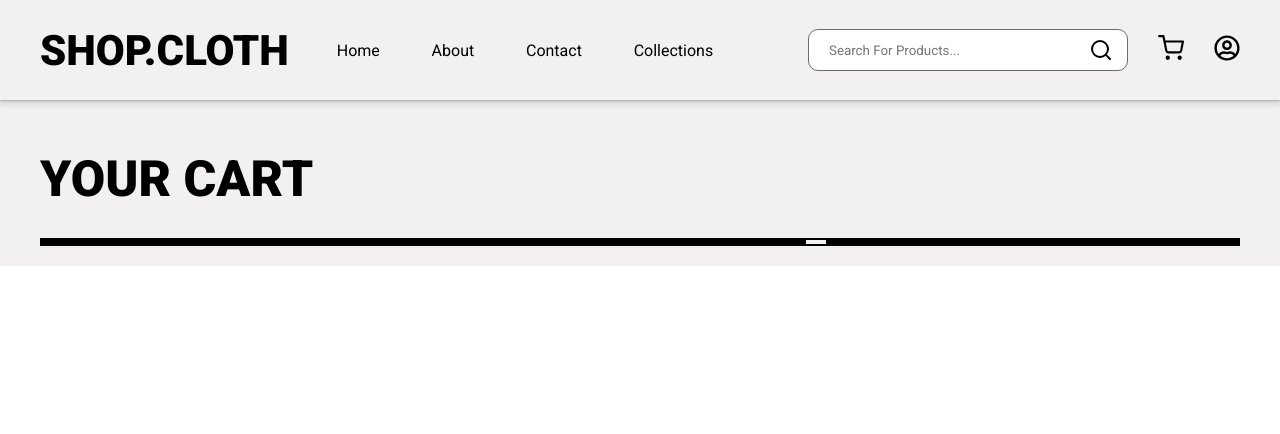
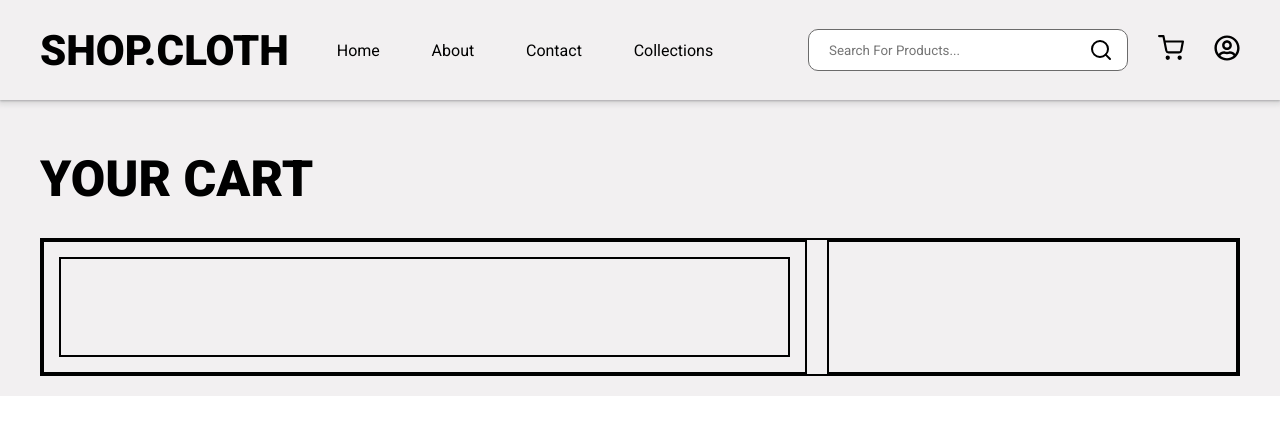
Before and after one commit to Blessen25/clothappcstm, a React (Create React App) app in the folder frontend/clothapp/: page /cart in a window 1280 px wide. Shown: the top 434 px of the page. Built offline with nearby package versions, Linux system fonts and the light colour scheme.

Commit message:
Commited Chanes

```diff
--- a/frontend/clothapp/src/App.tsx
+++ b/frontend/clothapp/src/App.tsx
@@ -14,7 +14,7 @@ import { BudgetFriendlyCollection, CasualwearCollection, DenimCollection, Formal
 import ProductDetailsPage from './screens/product_details/product_details.tsx';
 import Coming_Soon from './components/comingsoon/comingsoon.tsx';
 import Comming_Soon from './components/comingsoon/comingsoon.tsx';
-import AddtoCart from './components/cart/cart.tsx';
+import { AddtoCart } from './components/cart/cart.tsx';
 
 const App = () => {
   return (
--- a/frontend/clothapp/src/components/cart/cart.css
+++ b/frontend/clothapp/src/components/cart/cart.css
@@ -28,6 +28,18 @@
     width: 35%;
 }
 
+.itemcartdiv {
+
+    border: 2px solid black;
+    display: flex;
+    height: 100px;
+}
+
+.itemschild {
+
+    padding: 15px;
+}
+
 @media screen and (max-width: 767px) {
 
     .addtocartintro {
--- a/frontend/clothapp/src/components/cart/cart.tsx
+++ b/frontend/clothapp/src/components/cart/cart.tsx
@@ -8,7 +8,7 @@ const AddtoCart = () => {
                 <h1 className="mainheadingcstm">YOUR CART</h1>
                 <div className="cartamountanditemparent">
                     <div className="itemschild">
-
+                        <Itemscartdiv />
                     </div>
                     <div className="amountchild">
 
@@ -19,4 +19,15 @@ const AddtoCart = () => {
     )
 }
 
-export default AddtoCart
+const Itemscartdiv = () => {
+
+    return(
+        <>
+            <div className="itemcartdiv">
+
+            </div>
+        </>
+    )
+}
+
+export { AddtoCart, Itemscartdiv }
```
